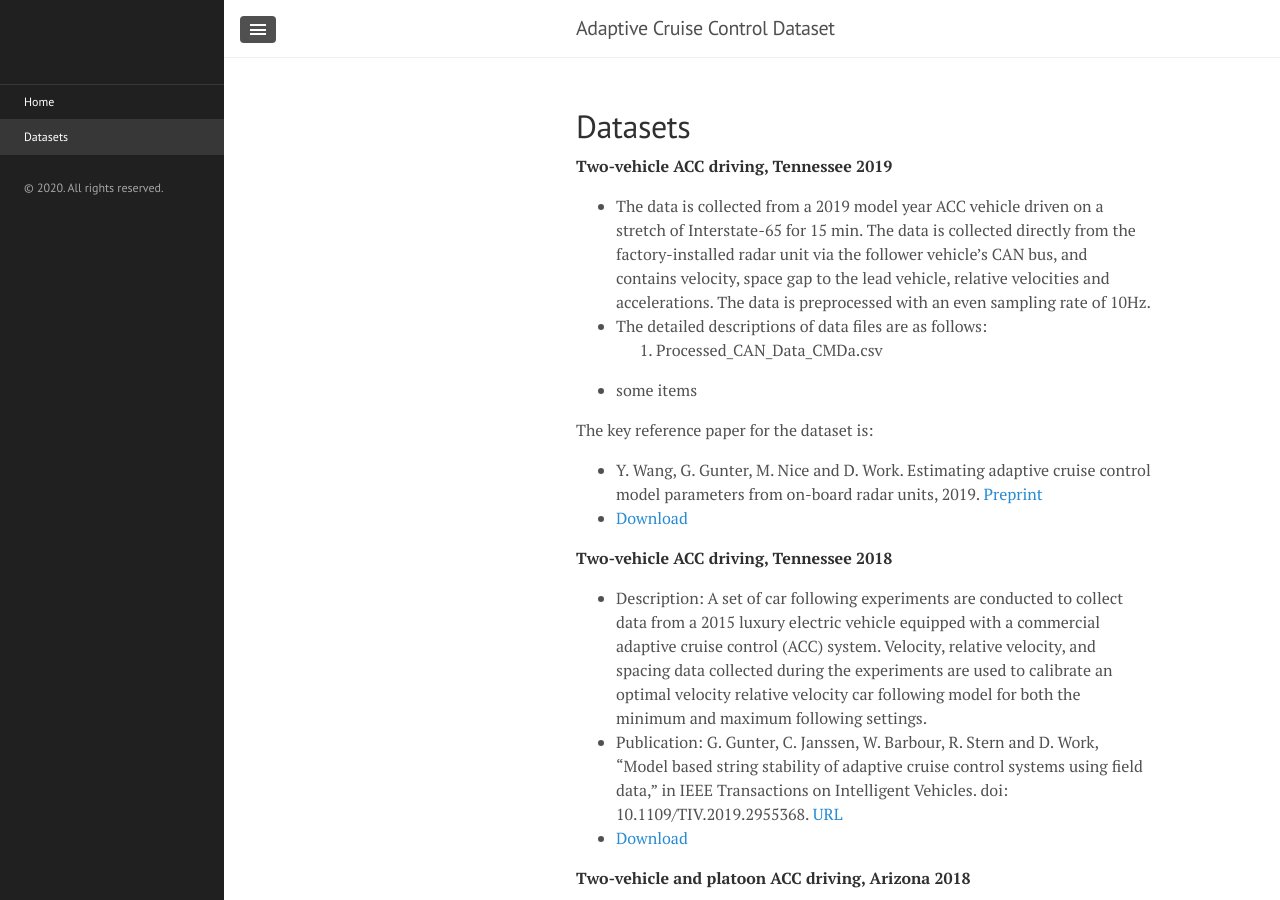
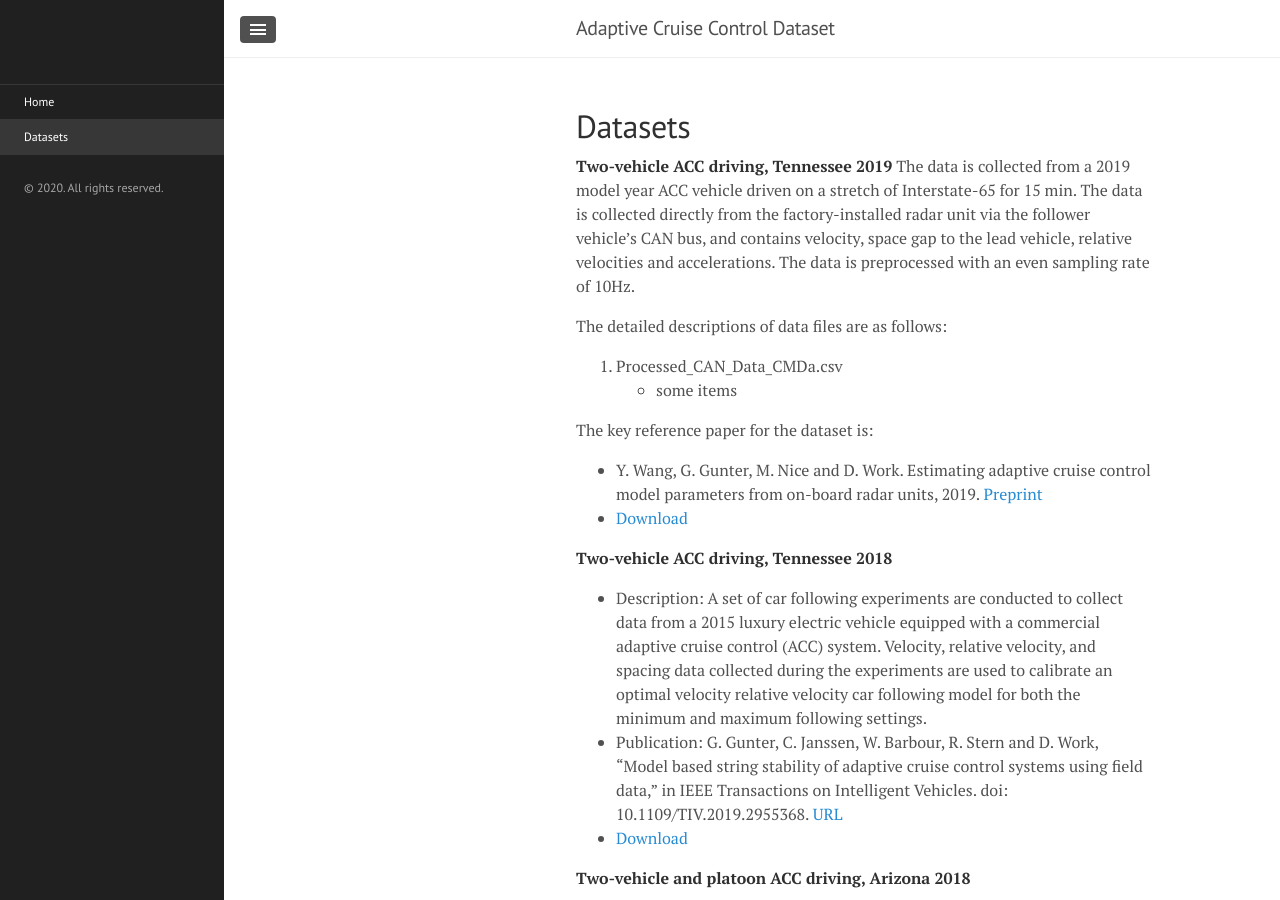
Before and after one commit to acc-dataset/acc-dataset.github.io, a Jekyll site: the page built from datasets.md, in a window 1280 px wide and 900 px high. Built offline with Jekyll 4.4.1, drawn with Linux system fonts in a browser that asks for light colours.

```diff
--- a/datasets.md
+++ b/datasets.md
@@ -3,10 +3,11 @@ layout: page
 title: Datasets
 ---
 <strong>Two-vehicle ACC driving, Tennessee 2019</strong>
-- The data is collected from a 2019 model year ACC vehicle driven on a stretch of Interstate-65 for 15 min. The data is collected directly from the factory-installed radar unit via the follower vehicle's CAN bus, and contains velocity, space gap to the lead vehicle, relative velocities and accelerations. The data is preprocessed with an even sampling rate of 10Hz.
-- The detailed descriptions of data files are as follows:
+The data is collected from a 2019 model year ACC vehicle driven on a stretch of Interstate-65 for 15 min. The data is collected directly from the factory-installed radar unit via the follower vehicle's CAN bus, and contains velocity, space gap to the lead vehicle, relative velocities and accelerations. The data is preprocessed with an even sampling rate of 10Hz.
+
+The detailed descriptions of data files are as follows:
 1. Processed_CAN_Data_CMDa.csv
-* some items
+    * some items
 
 The key reference paper for the dataset is:
 - Y. Wang, G. Gunter, M. Nice and D. Work. Estimating adaptive cruise control model parameters from on-board radar units, 2019. <a href="https://arxiv.org/abs/1911.06454">Preprint</a>
```
